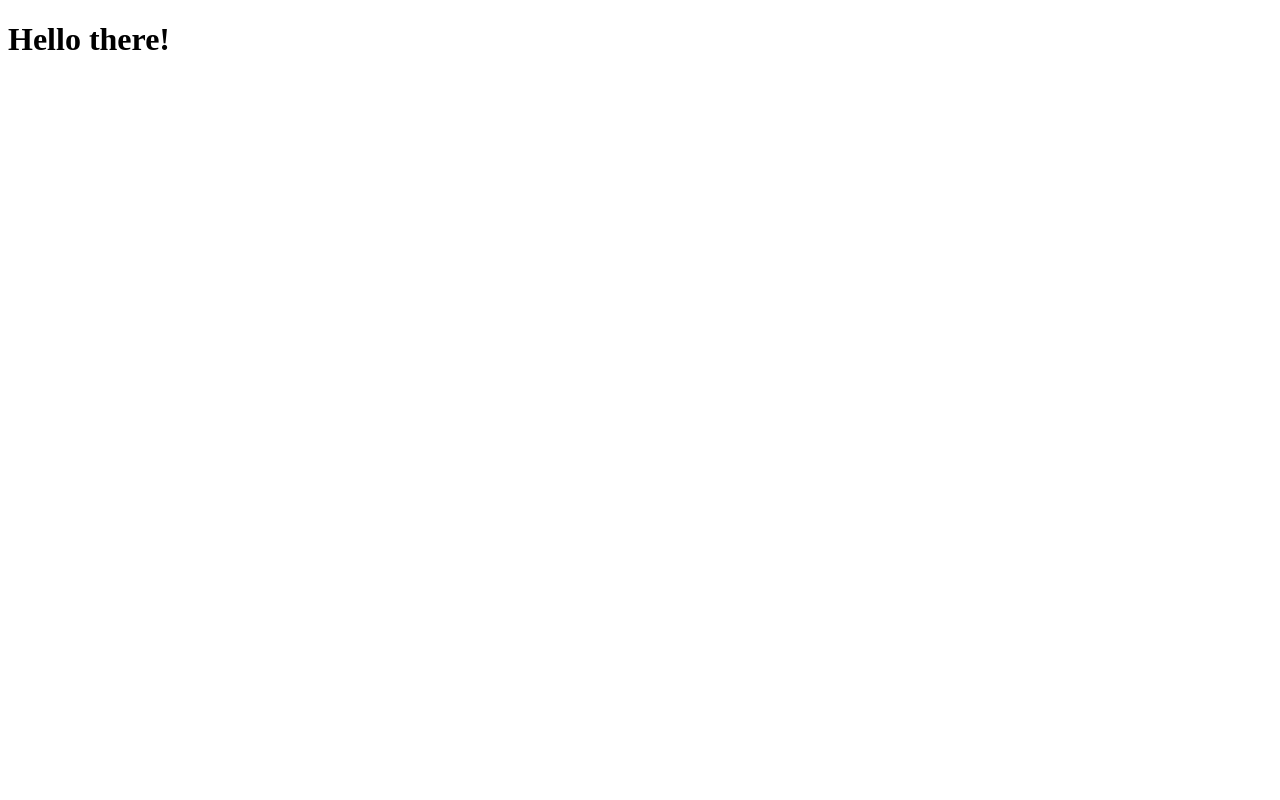
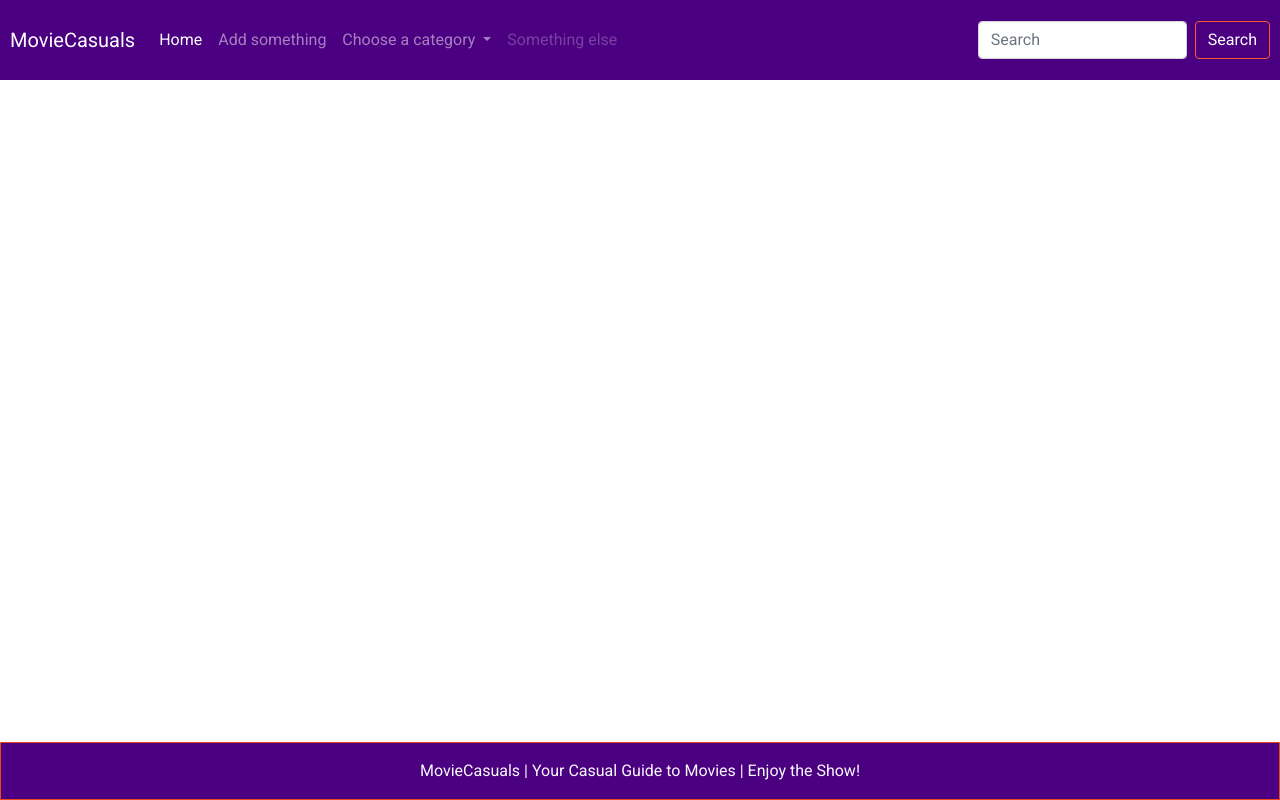
Before and after one commit to insert-ivory/moviecasuals, a Django app: page / in a window 1280 px wide. Before the commit the page is almost empty. Run offline with Django 5.2, Linux system fonts and the light colour scheme; some libraries are stand-ins or nearby versions.

Commit message:
Update: homepage,Add:nav and footer templates

```diff
--- /dev/null
+++ b/static/css/nav.css
@@ -0,0 +1,15 @@
+.navbar {
+    font-family: 'Roboto', sans-serif;
+}
+
+
+.custom-search-button {
+    background-color: #4b0082;
+    border-color: #ff5733;
+    color: white;
+}
+
+.custom-search-button:hover {
+    /*background-color: #e64a19;*/
+    border-color: #e64a19;
+}
--- /dev/null
+++ b/templates/common/footer.html
@@ -0,0 +1,22 @@
+<footer class="text-light text-light text-center p-3 fixed-bottom">
+    MovieCasuals | Your Casual Guide to Movies | Enjoy the Show!
+</footer>
+
+<style>
+
+     @import url('https://fonts.googleapis.com/css2?family=Roboto:wght@400;500;700&display=swap');
+
+    footer {
+
+        background-color: #4b0082;
+        border-color: #e64a19;
+        border-style: solid;
+        border-width: 1px;
+        box-shadow: 0 4px 8px rgba(0, 0, 0, 0.2);
+        font-family: 'Roboto', sans-serif;
+    }
+</style>
+
+<script src="https://code.jquery.com/jquery-3.2.1.slim.min.js" integrity="sha384-KJ3o2DKtIkvYIK3UENzmM7KCkRr/rE9/Qpg6aAZGJwFDMVNA/GpGFF93hXpG5KkN" crossorigin="anonymous"></script>
+<script src="https://cdn.jsdelivr.net/npm/popper.js@1.12.9/dist/umd/popper.min.js" integrity="sha384-ApNbgh9B+Y1QKtv3Rn7W3mgPxhU9K/ScQsAP7hUibX39j7fakFPskvXusvfa0b4Q" crossorigin="anonymous"></script>
+<script src="https://cdn.jsdelivr.net/npm/bootstrap@4.0.0/dist/js/bootstrap.min.js" integrity="sha384-JZR6Spejh4U02d8jOt6vLEHfe/JQGiRRSQQxSfFWpi1MquVdAyjUar5+76PVCmYl" crossorigin="anonymous"></script>
--- a/templates/common/homepage.html
+++ b/templates/common/homepage.html
@@ -1,10 +1,19 @@
+{% load static %}
+
 <!DOCTYPE html>
 <html lang="en">
 <head>
     <meta charset="UTF-8">
     <title>Homepage</title>
+    <!-- Bootstrap CSS -->
+    <link rel="stylesheet" href="https://cdn.jsdelivr.net/npm/bootstrap@4.0.0/dist/css/bootstrap.min.css"
+          integrity="sha384-Gn5384xqQ1aoWXA+058RXPxPg6fy4IWvTNh0E263XmFcJlSAwiGgFAW/dAiS6JXm" crossorigin="anonymous">
+    <link rel="stylesheet" href="{% static 'css/home.css' %}">
 </head>
 <body>
-    <h1>Hello there!</h1>
+
+    {% include 'common/nav.html' %}
+
+    {% include 'common/footer.html' %}
 </body>
 </html>
--- /dev/null
+++ b/templates/common/nav.html
@@ -0,0 +1,53 @@
+{% load static %}
+
+<!DOCTYPE html>
+<html lang="en">
+<head>
+    <meta charset="UTF-8">
+    <meta name="viewport" content="width=device-width, initial-scale=1.0">
+    <title>MovieCasuals</title>
+     <link href="https://fonts.googleapis.com/css2?family=Roboto:wght@400;700&display=swap" rel="stylesheet">
+    <link rel="stylesheet" href="{% static 'css/nav.css' %}">
+    <script src="https://cdn.jsdelivr.net/npm/@popperjs/core@2.11.8/dist/umd/popper.min.js" integrity="sha384-I7E8VVD/ismYTF4hNIPjVp/Zjvgyol6VFvRkX/vR+Vc4jQkC+hVqc2pM8ODewa9r" crossorigin="anonymous"></script>
+    <script src="https://cdn.jsdelivr.net/npm/bootstrap@5.3.3/dist/js/bootstrap.min.js" integrity="sha384-0pUGZvbkm6XF6gxjEnlmuGrJXVbNuzT9qBBavbLwCsOGabYfZo0T0to5eqruptLy" crossorigin="anonymous"></script>
+</head>
+<body>
+    <nav class="navbar navbar-expand-lg navbar-dark" style="background-color: #4b0082; padding: 20px 10px;">
+        <a class="navbar-brand" href="#">MovieCasuals</a>
+        <button class="navbar-toggler" type="button" data-toggle="collapse" data-target="#navbarSupportedContent"
+                aria-controls="navbarSupportedContent" aria-expanded="false" aria-label="Toggle navigation">
+            <span class="navbar-toggler-icon"></span>
+        </button>
+
+        <div class="collapse navbar-collapse" id="navbarSupportedContent">
+            <ul class="navbar-nav mr-auto">
+                <li class="nav-item active">
+                    <a class="nav-link" href="#">Home <span class="sr-only">(current)</span></a>
+                </li>
+                <li class="nav-item">
+                    <a class="nav-link" href="#">Add something</a>
+                </li>
+                <li class="nav-item dropdown">
+                    <a class="nav-link dropdown-toggle" href="#" id="navbarDropdown" role="button" data-toggle="dropdown"
+                       aria-haspopup="true" aria-expanded="false">
+                        Choose a category
+                    </a>
+                    <div class="dropdown-menu" aria-labelledby="navbarDropdown">
+                        <a class="dropdown-item" href="#">Action</a>
+                        <a class="dropdown-item" href="#">Fiction</a>
+                        <div class="dropdown-divider"></div>
+                        <a class="dropdown-item" href="#">Something different</a>
+                    </div>
+                </li>
+                <li class="nav-item">
+                    <a class="nav-link disabled" href="#">Something else</a>
+                </li>
+            </ul>
+            <form class="form-inline my-2 my-lg-0">
+                <input class="form-control mr-sm-2" type="search" placeholder="Search" aria-label="Search">
+                <button class="btn btn-outline-dark my-2 my-sm-0 custom-search-button" type="submit">Search</button>
+            </form>
+        </div>
+    </nav>
+</body>
+</html>
```
